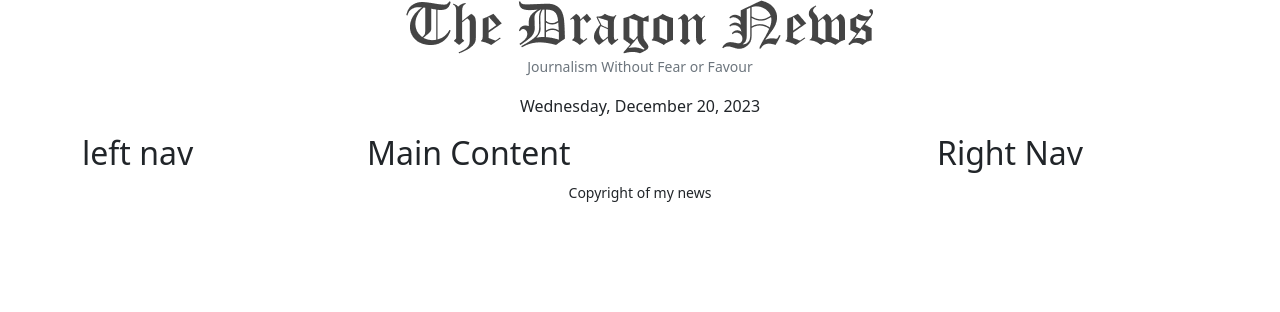
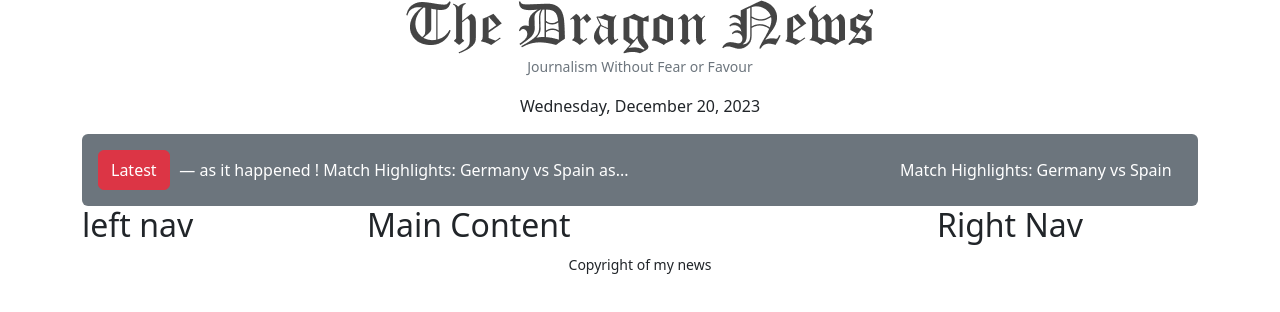
Before and after one commit to Foysalhossain/online-news-portal, a React (Vite) app: page / in a window 1280 px wide. Shown: the top 312 px of the page. Built offline with nearby package versions, Linux system fonts and the light colour scheme.

Commit message:
added marquee and latest button

```diff
--- a/package.json
+++ b/package.json
@@ -18,6 +18,7 @@
     "react": "^18.2.0",
     "react-bootstrap": "^2.9.1",
     "react-dom": "^18.2.0",
+    "react-fast-marquee": "^1.6.2",
     "react-router-dom": "^6.21.0",
     "sort-by": "^1.2.0"
   },
--- a/src/layouts/Main.jsx
+++ b/src/layouts/Main.jsx
@@ -1,4 +1,3 @@
-import React from 'react';
 import Header from '../pages/Shared/Header/Header';
 import Footer from '../pages/Shared/Footer/Footer';
 import { Col, Container, Row } from 'react-bootstrap';
--- a/src/pages/Shared/Header/Header.jsx
+++ b/src/pages/Shared/Header/Header.jsx
@@ -1,15 +1,23 @@
+import { Button, Container } from 'react-bootstrap';
 import logo from '../../../assets/logo.png';
 import moment from 'moment';
+import Marquee from "react-fast-marquee";
 
 const Header = () => {
     return (
-        <div>
+        <Container>
             <div className="text-center">
                 <img src={logo} alt="" />
                 <p className='text-secondary'><small>Journalism Without Fear or Favour</small></p>
                 <p>{moment().format("dddd, MMMM D, YYYY")}</p>
             </div>
-        </div>
+            <div className='d-flex p-3 bg-secondary rounded'>
+                <Button variant="danger">Latest</Button>
+                <Marquee className='text-white m-2'>
+                    Match Highlights: Germany vs Spain — as it happened   !   Match Highlights: Germany vs Spain as...
+                </Marquee>
+            </div>
+        </Container>
     );
 };
 
```
Also changed, not shown: 1 other file (tests, documents, lock files or other folders).
